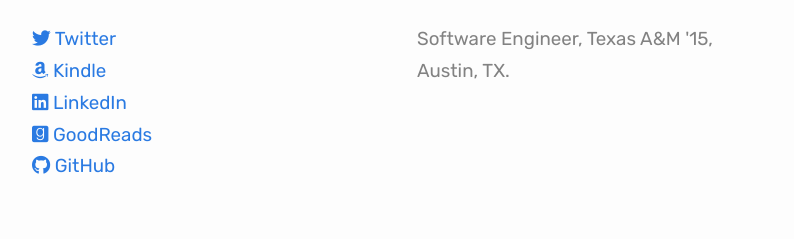
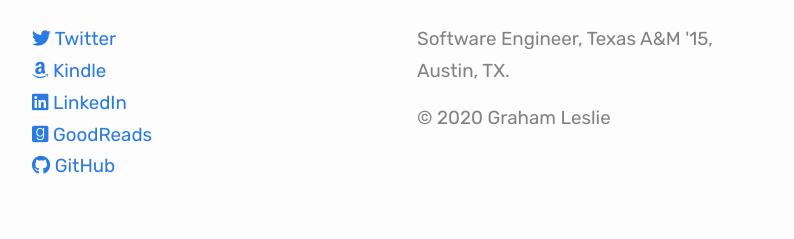
Before and after one commit to grahamleslie/grahamleslie.github.io, a Jekyll site: the page built from _posts/2020-05-08-building-a-diy-racing-rig.md, in a window 1280 px wide. Shown: the part 2122-2361 px from the top of the page, without its empty margins (238-1032 px from the left). Built offline with Jekyll 4.4.1, drawn with Linux system fonts in a browser that asks for light colours; nearby versions of some CDN libraries.

Commit message:
Adds footer, categories to post

```diff
--- a/_includes/footer.html
+++ b/_includes/footer.html
@@ -56,7 +56,8 @@
         {%- endif %}
       </div>
       <div class="footer-col">
-        <p>{{ site.description | escape }}</p>
+        <p>Software Engineer, Texas A&M '15, Austin, TX.</p>
+        <p>© 2020 Graham Leslie</p>
       </div>
     </div>
   </div>
```
Also changed, not shown: _posts/2020-05-08-building-a-diy-racing-rig.md (+1 -1 lines).
